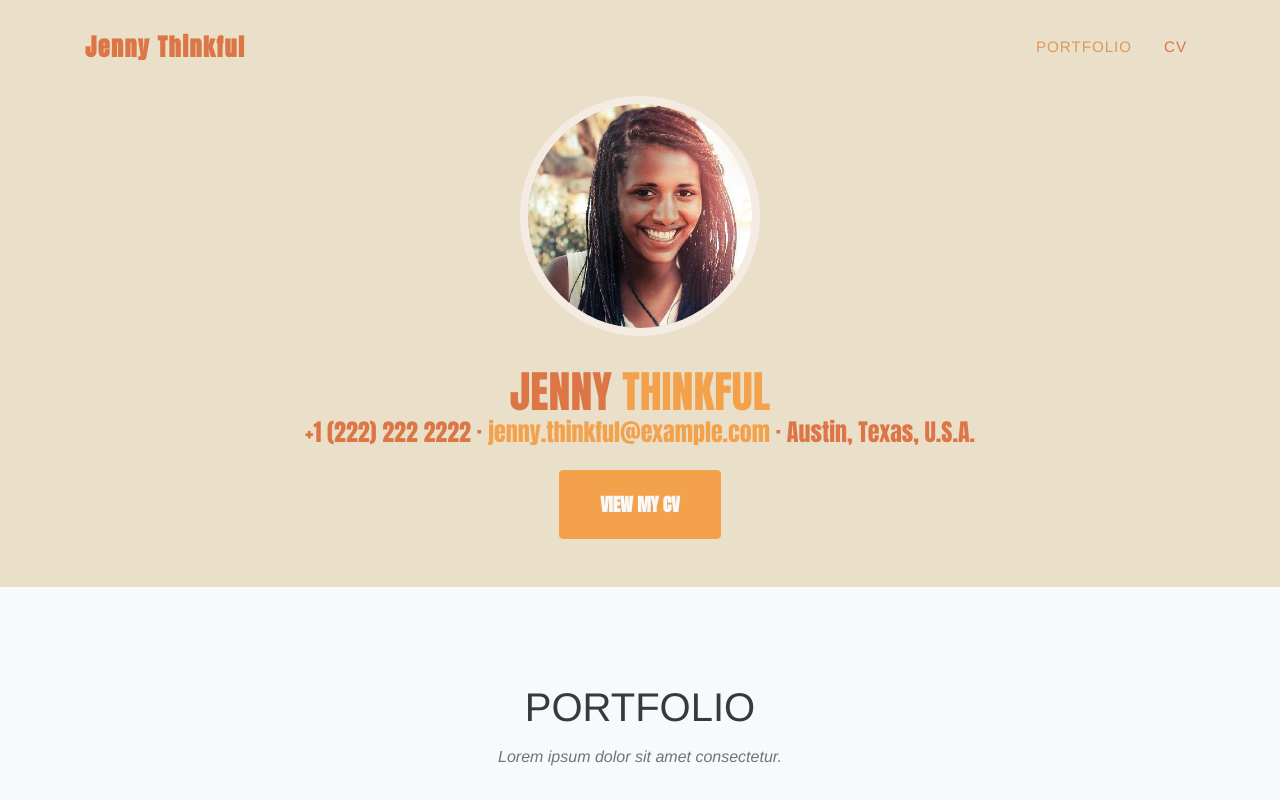
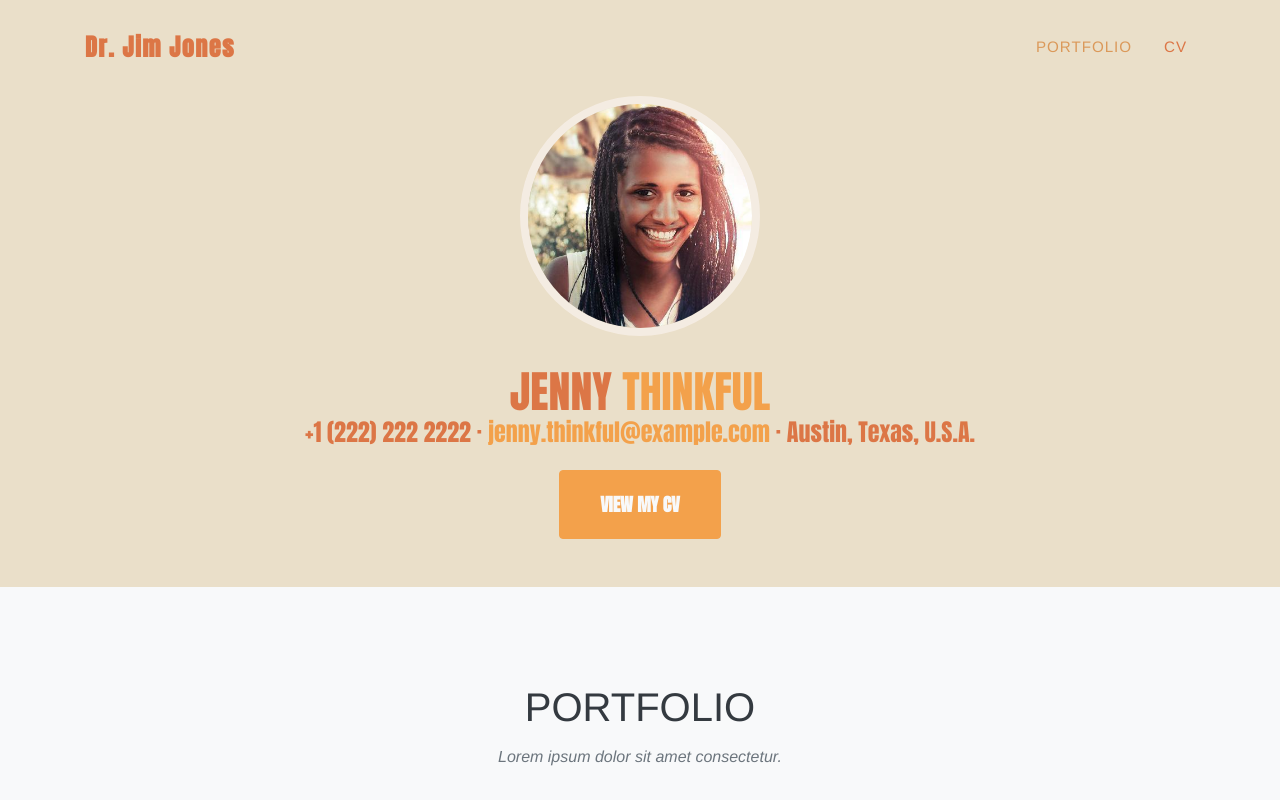
Before and after one commit to jjonesThinkful/portfoliotest, a plain HTML site: page index.html in a window 1280 px wide. Shown: the top 800 px of the page. Drawn offline with nearby package versions, Linux system fonts and the light colour scheme.

Commit message:
chnaged name

```diff
--- a/index.html
+++ b/index.html
@@ -19,7 +19,7 @@
         <!-- Navigation-->
         <nav class="navbar navbar-expand-lg navbar-dark fixed-top" id="mainNav">
             <div class="container">
-                <a class="navbar-brand js-scroll-trigger" href="#page-top">Jenny Thinkful</a>
+                <a class="navbar-brand js-scroll-trigger" href="#page-top">Dr. Jim Jones</a>
                 <button class="navbar-toggler navbar-toggler-right" type="button" data-toggle="collapse" data-target="#navbarResponsive" aria-controls="navbarResponsive" aria-expanded="false" aria-label="Toggle navigation">
                         <i class="fas fa-bars ml-1"></i>
                 </button>
```
